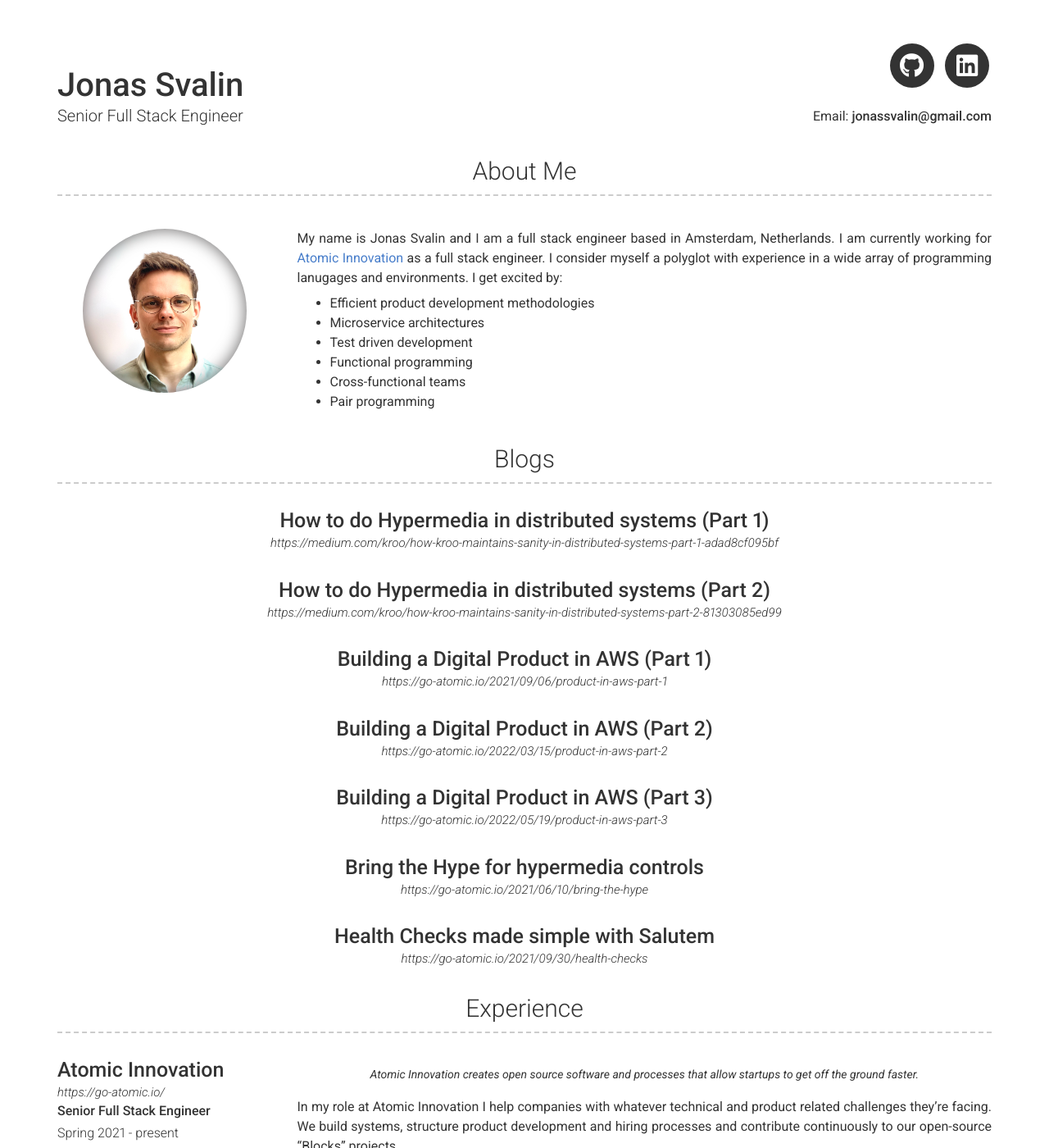
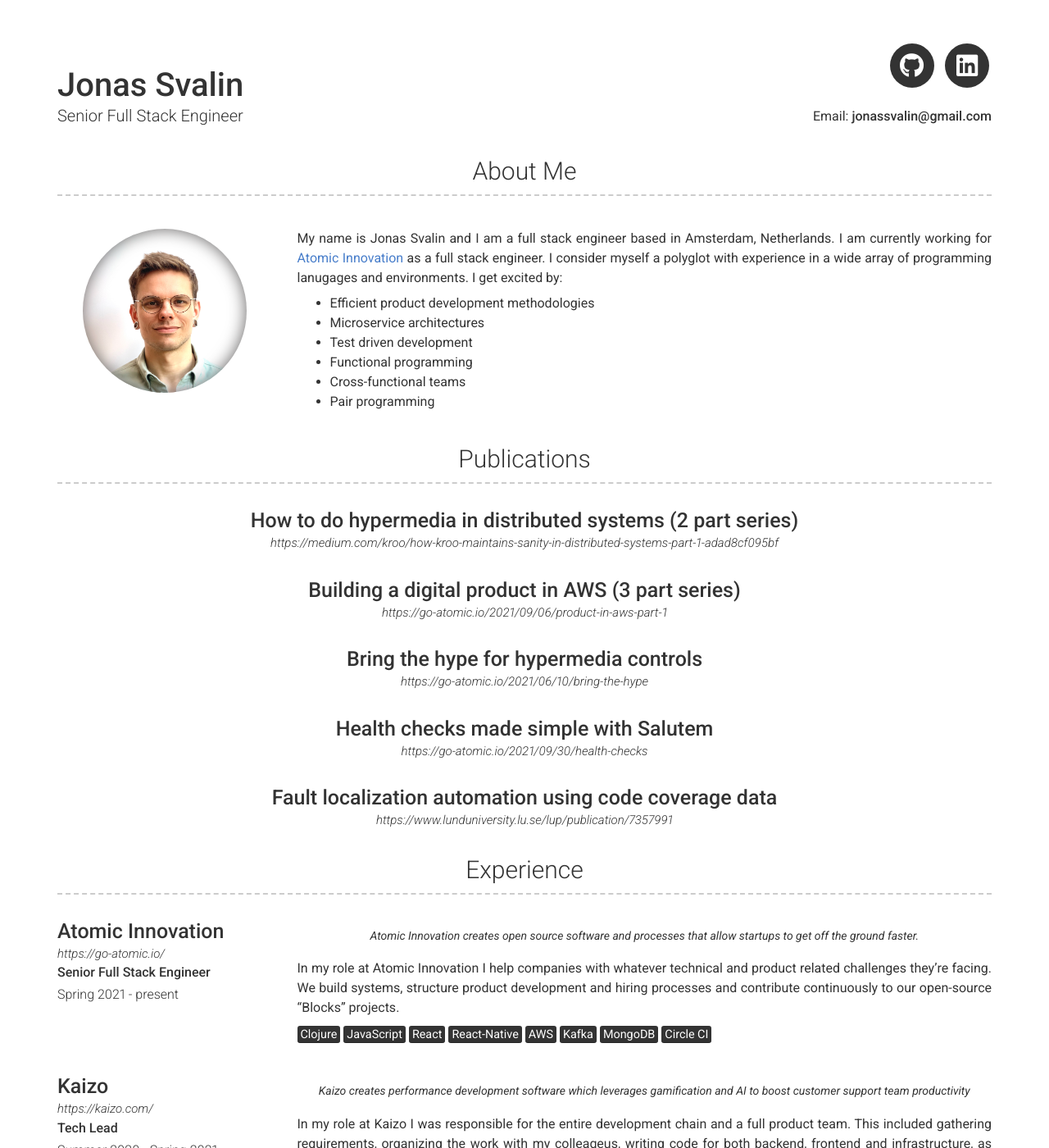
Before and after one commit to jonassvalin/jonassvalin.github.io, a Jekyll site: the page built from index.md, in a window 1280 px wide and 1400 px high. Shown: the whole window at 82% size. Built offline with Jekyll 4.4.1, drawn with Linux system fonts in a browser that asks for light colours; nearby versions of some CDN libraries.

Commit message:
Change blogs to publications and add master's thesis

```diff
--- a/_config.yml
+++ b/_config.yml
@@ -45,7 +45,7 @@ about_content: | # this will include new lines to allow paragraphs
   - Pair programming
 
 # Projects Section
-projects_title: Blogs
+projects_title: Publications
 
 # Experience Section
 # experience_title: Experience #(Use this to override about experience section title)
--- a/_data/projects.yml
+++ b/_data/projects.yml
@@ -1,21 +1,15 @@
 - layout: top-middle
-  name: How to do Hypermedia in distributed systems (Part 1)
+  name: How to do hypermedia in distributed systems (2 part series)
   link: https://medium.com/kroo/how-kroo-maintains-sanity-in-distributed-systems-part-1-adad8cf095bf
 - layout: top-middle
-  name: How to do Hypermedia in distributed systems (Part 2)
-  link: https://medium.com/kroo/how-kroo-maintains-sanity-in-distributed-systems-part-2-81303085ed99
-- layout: top-middle
-  name: Building a Digital Product in AWS (Part 1)
+  name: Building a digital product in AWS (3 part series)
   link: https://go-atomic.io/2021/09/06/product-in-aws-part-1
 - layout: top-middle
-  name: Building a Digital Product in AWS (Part 2)
-  link: https://go-atomic.io/2022/03/15/product-in-aws-part-2
-- layout: top-middle
-  name: Building a Digital Product in AWS (Part 3)
-  link: https://go-atomic.io/2022/05/19/product-in-aws-part-3
-- layout: top-middle
-  name: Bring the Hype for hypermedia controls
+  name: Bring the hype for hypermedia controls
   link: https://go-atomic.io/2021/06/10/bring-the-hype
 - layout: top-middle
-  name: Health Checks made simple with Salutem
+  name: Health checks made simple with Salutem
   link: https://go-atomic.io/2021/09/30/health-checks
+- layout: top-middle
+  name: Fault localization automation using code coverage data
+  link: https://www.lunduniversity.lu.se/lup/publication/7357991
--- a/_test/_config.yml
+++ b/_test/_config.yml
@@ -42,7 +42,7 @@ about_content: > # this means to ignore newlines until the next config item.
   You can even add paragraphs by using empty lines like this and add anything else markdown supports.
 
 # Projects Section
-projects_title: Blogs
+projects_title: Publications
 
 # Experience Section
 # experience_title: Experience #(Use this to override about experience section title)
```
